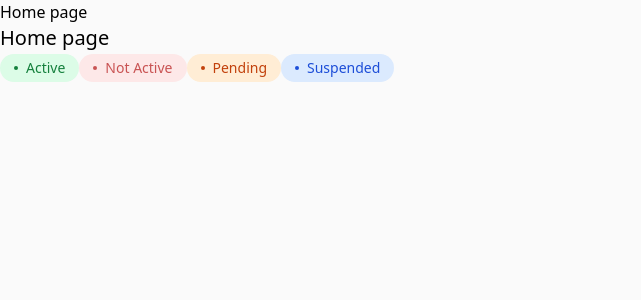
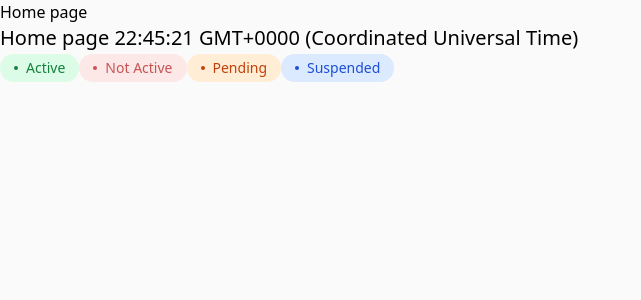
Before and after one commit to Natalia-Kalashnikova/crm-next-js, a Next.js app: page / in a window 1280 px wide. Shown: the top 300 px of the page, without its empty margins (0-641 px from the left). Built offline with nearby package versions, Linux system fonts and the light colour scheme.

Commit message:
Example static rendering

```diff
--- a/src/app/page.tsx
+++ b/src/app/page.tsx
@@ -4,7 +4,7 @@
   return (
     <main>
       <h1>Home page</h1>
-      <h1 className="text-xl">Home page</h1>
+      <h1 className="text-xl">Home page {new Date().toTimeString()}</h1>
       <StatusLabel status={Status.Active} >Active</StatusLabel>
       <StatusLabel status={Status.NotActive} disabled={true}>Not Active</StatusLabel>
       <StatusLabel status={Status.Pending}>Pending</StatusLabel>
```
